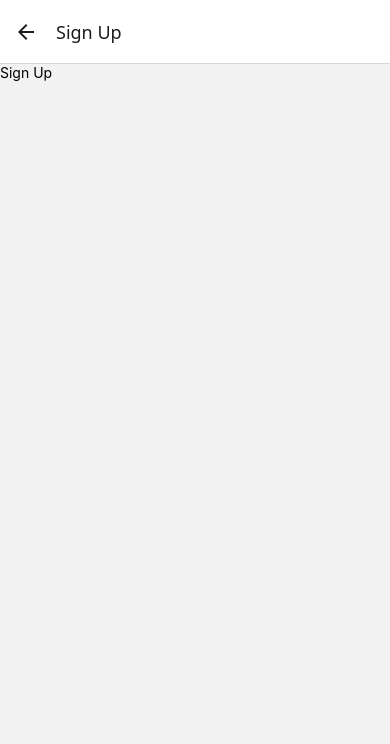
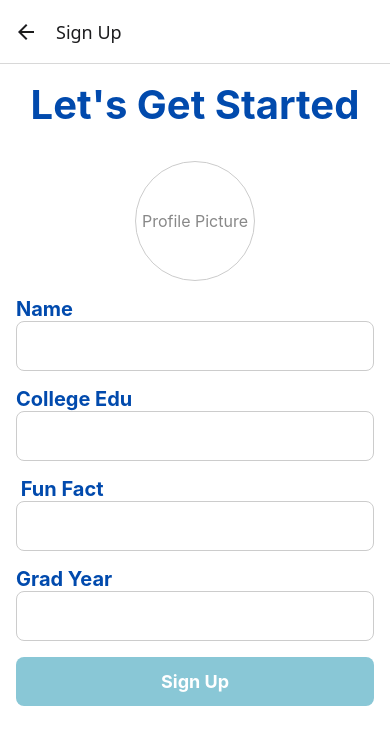
Before and after one commit to Kaylaheady/Study-Circle, a React Native app: screen /SignUp in a window 390 px wide. Shown: the top 744 px of the page. Built offline with nearby package versions, Linux system fonts and the light colour scheme.

Commit message:
added a few navigation changes

```diff
--- a/package.json
+++ b/package.json
@@ -1,11 +1,13 @@
 {
   "dependencies": {
+    "@expo-google-fonts/inter": "^0.2.3",
     "@react-navigation/native": "^7.0.15",
     "@react-navigation/stack": "^7.1.2",
     "@supabase/supabase-js": "^2.49.1",
     "expo": "^52.0.37",
     "expo-asset": "~11.0.4",
     "expo-font": "~13.0.4",
+    "expo-image-picker": "~16.0.6",
     "expo-status-bar": "~2.0.1",
     "react": "^18.3.1",
     "react-native": "^0.76.7",
@@ -16,8 +18,8 @@
     "react-native-vector-icons": "^10.2.0"
   },
   "devDependencies": {
+    "@react-native-community/cli": "latest",
     "@types/react": "^18.3.12",
-    "typescript": "^5.8.2",
-    "@react-native-community/cli": "latest"
+    "typescript": "^5.8.2"
   }
 }
--- a/screens/SignUpScreen.tsx
+++ b/screens/SignUpScreen.tsx
@@ -1,11 +1,165 @@
-import { View, Text } from "react-native";
+import React, { useState } from "react";
+import {
+  View,
+  Text,
+  TextInput,
+  TouchableOpacity,
+  Image,
+  StyleSheet,
+} from "react-native";
+import * as ImagePicker from "expo-image-picker";
 
-const SignUpScreen = () => {
+const SignUpScreen: React.FC = () => {
+  const [profilePic, setProfilePic] = useState<string | null>(null);
+  const [name, setName] = useState("");
+  const [email, setEmail] = useState("");
+  const [funFact, setFunFact] = useState("");
+  const [graduationYear, setGraduationYear] = useState("");
+
+  // Function to pick an image for the profile
+  const pickImage = async () => {
+    // Request permission to access the gallery (for iOS)
+    const { status } = await ImagePicker.requestMediaLibraryPermissionsAsync();
+    if (status !== "granted") {
+      alert("Permission to access media library is required!");
+      return;
+    }
+
+    let result = await ImagePicker.launchImageLibraryAsync({
+      mediaTypes: ImagePicker.MediaTypeOptions.Images,
+      allowsEditing: true,
+      aspect: [1, 1],
+      quality: 1,
+    });
+
+    // Check if the user picked an image
+    if (!result.canceled) {
+      const uri = result.assets[0].uri;
+      setProfilePic(uri);
+    }
+  };
+
+  const handleSubmit = () => {
+    console.log({ name, email, funFact, graduationYear, profilePic });
+  };
+
   return (
-    <View>
-      <Text>Sign Up</Text>
+    <View style={styles.container}>
+      {/* Title */}
+      <Text style={styles.title}>Let's Get Started</Text>
+
+      {/* Profile Picture */}
+      <View style={styles.profilePictureContainer}>
+        <TouchableOpacity onPress={pickImage} style={styles.imagePicker}>
+          {profilePic ? (
+            <Image source={{ uri: profilePic }} style={styles.profileImage} />
+          ) : (
+            <Text style={styles.imageText}>Profile Picture</Text>
+          )}
+        </TouchableOpacity>
+      </View>
+
+      {/* Name */}
+      <Text style={styles.text}>Name</Text>
+      <TextInput style={styles.input} value={name} onChangeText={setName} />
+
+      {/* College Email */}
+      <Text style={styles.text}>College Edu</Text>
+      <TextInput
+        style={styles.input}
+        value={email}
+        onChangeText={setEmail}
+        keyboardType="email-address"
+      />
+
+      {/* Fun Fact */}
+      <Text style={styles.text}> Fun Fact</Text>
+      <TextInput
+        style={styles.input}
+        value={funFact}
+        onChangeText={setFunFact}
+      />
+
+      {/* Graduation Year */}
+      <Text style={styles.text}>Grad Year</Text>
+      <TextInput
+        style={styles.input}
+        value={graduationYear}
+        onChangeText={setGraduationYear}
+        keyboardType="numeric"
+      />
+
+      {/* Submit Button */}
+      <TouchableOpacity style={styles.submitButton} onPress={handleSubmit}>
+        <Text style={styles.submitButtonText}>Sign Up</Text>
+      </TouchableOpacity>
     </View>
   );
 };
 
+const styles = StyleSheet.create({
+  container: {
+    flex: 1,
+    padding: 16,
+    backgroundColor: "#fff",
+  },
+  title: {
+    fontSize: 40,
+    fontWeight: "bold",
+    textAlign: "center",
+    color: "#014AAD",
+    marginBottom: 32,
+  },
+
+  input: {
+    height: 50,
+    borderColor: "#ccc",
+    borderWidth: 1,
+    borderRadius: 8,
+    marginBottom: 16,
+    paddingLeft: 16,
+    fontSize: 16,
+  },
+  profilePictureContainer: {
+    justifyContent: "center",
+    alignItems: "center",
+  },
+  imagePicker: {
+    width: 120,
+    height: 120,
+    borderWidth: 1,
+    borderColor: "#ccc",
+    borderRadius: 60,
+    justifyContent: "center",
+    alignItems: "center",
+    marginBottom: 16,
+  },
+  profileImage: {
+    width: 100,
+    height: 100,
+    borderRadius: 50,
+  },
+  imageText: {
+    color: "#888",
+    fontSize: 16,
+    textAlign: "center",
+  },
+  text: {
+    fontSize: 20,
+    fontWeight: "bold",
+    color: "#014AAD",
+  },
+  submitButton: {
+    backgroundColor: "#89c7d6",
+    paddingVertical: 14,
+    borderRadius: 8,
+    alignItems: "center",
+  },
+  submitButtonText: {
+    color: "#fff",
+    fontSize: 18,
+    fontWeight: "bold",
+  },
+});
+
 export default SignUpScreen;
```
Also changed, not shown: 1 other file (tests, documents, lock files or other folders).
